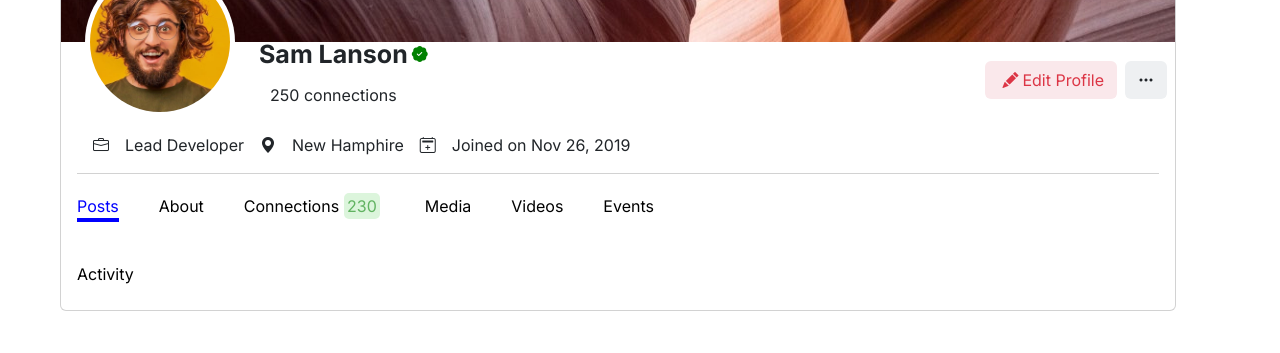
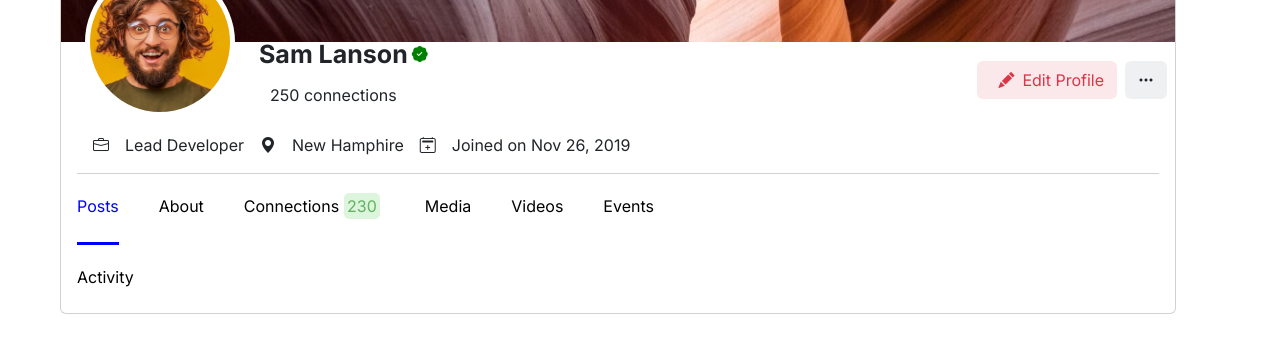
Before and after one commit to amjadAwad95/Team-web-11, a React (Create React App) app: page / in a window 1280 px wide. Shown: the part 159-512 px from the top of the page. Built offline with nearby package versions, Linux system fonts and the light colour scheme; no server answers; the database is empty.

Commit message:
Edit the footer buttons

```diff
--- a/src/components/profile-header/profileHeader.css
+++ b/src/components/profile-header/profileHeader.css
@@ -86,27 +86,25 @@
   width: 0;
 
 }
-/*
-.clicked-button {
+
+.active {
   border-bottom: solid;
   border-color: blue;
   color: blue;
 
 }
 
-.non-clicked-button {
+.non-active {
   border: none;
-
   color: white;
 }
-*/
-.card-footer .nav li a.active,
-.card-footer .nav li a:hover {
+
+
+
+a:hover {
+  cursor: pointer;
+}
+
+.card-footer .nav li a.active{
   color: blue;
 }
-
-.card-footer .nav li a.active:after,
-.card-footer .nav li a:hover:after {
-  width: 100%;
-  background-color: blue;
-}
--- a/src/components/profile-header/profileHeader.js
+++ b/src/components/profile-header/profileHeader.js
@@ -18,7 +18,7 @@ const ProfileHeader = () => {
     profilePictureUrl: profilePhoto,
     coverPhotoUrl: coverPhoto,
   });
-
+  const [active, setActive] = useState("Posts")
 
   return (
     <div className="container mx-5">
@@ -45,8 +45,8 @@ const ProfileHeader = () => {
                 </div>
                 <div>
 
-                  <button className="btn" style={{ background: "#fae8eb", color: "#dc3545" }} >
-                    <i className="bi bi-pencil-fill mx-1" style={{ color: "#dc3545" }}></i>
+                  <button className="btn ml-auto" style={{ background: "#fae8eb", color: "#dc3545" }} >
+                    <i className="bi bi-pencil-fill mx-2" style={{ color: "#dc3545" }}></i>
                     Edit Profile
                   </button>
                   <button className="btn mx-2" style={{ background: "#eef0f2" }}>
@@ -76,15 +76,16 @@ const ProfileHeader = () => {
 
               <div className="card-footer mx-3 ">
                 <ul className="nav " >
-                  <li><a className="active">Posts</a></li>
-                  <li><a >About</a></li>
+                  <li><a className={active == "Posts" ? "active" : "non-active"} onClick={() => { setActive("Posts") }}>Posts</a></li>
+                  <li><a className={active == "About" ? "active" : "non-active"} onClick={() => { setActive("About") }}>About</a></li>
 
-                  <li> <a >Connections
+                  <li><a className={active == "Connections" ? "active" : "non-active"} onClick={() => { setActive("Connections") }}>Connections
                     <span className="connection-count">230</span></a></li>
-                    <li><a >Media</a></li>
-                    <li><a >Videos</a></li>
-                    <li><a >Events</a></li>
-                    <li><a >Activity</a></li>
+
+                  <li><a className={active == "Media" ? "active" : "non-active"} onClick={() => { setActive("Media") }}>Media</a></li>
+                  <li><a className={active == "Videos" ? "active" : "non-active"} onClick={() => { setActive("Videos") }}>Videos</a></li>
+                  <li><a className={active == "Events" ? "active" : "non-active"} onClick={() => { setActive("Events") }}>Events</a></li>
+                  <li><a className={active == "Activity" ? "active" : "non-active"} onClick={() => { setActive("Activity") }}>Activity</a></li>
 
                 </ul>
               </div>
```
